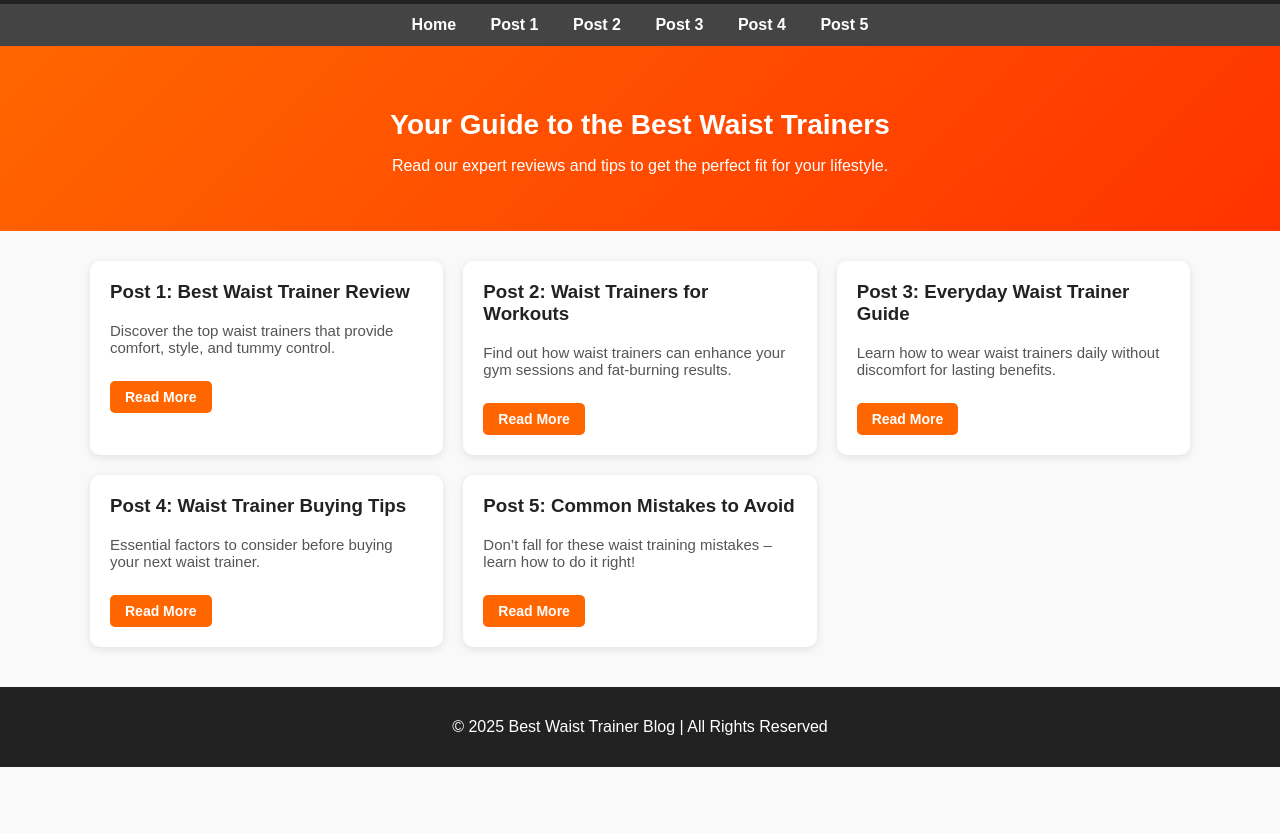
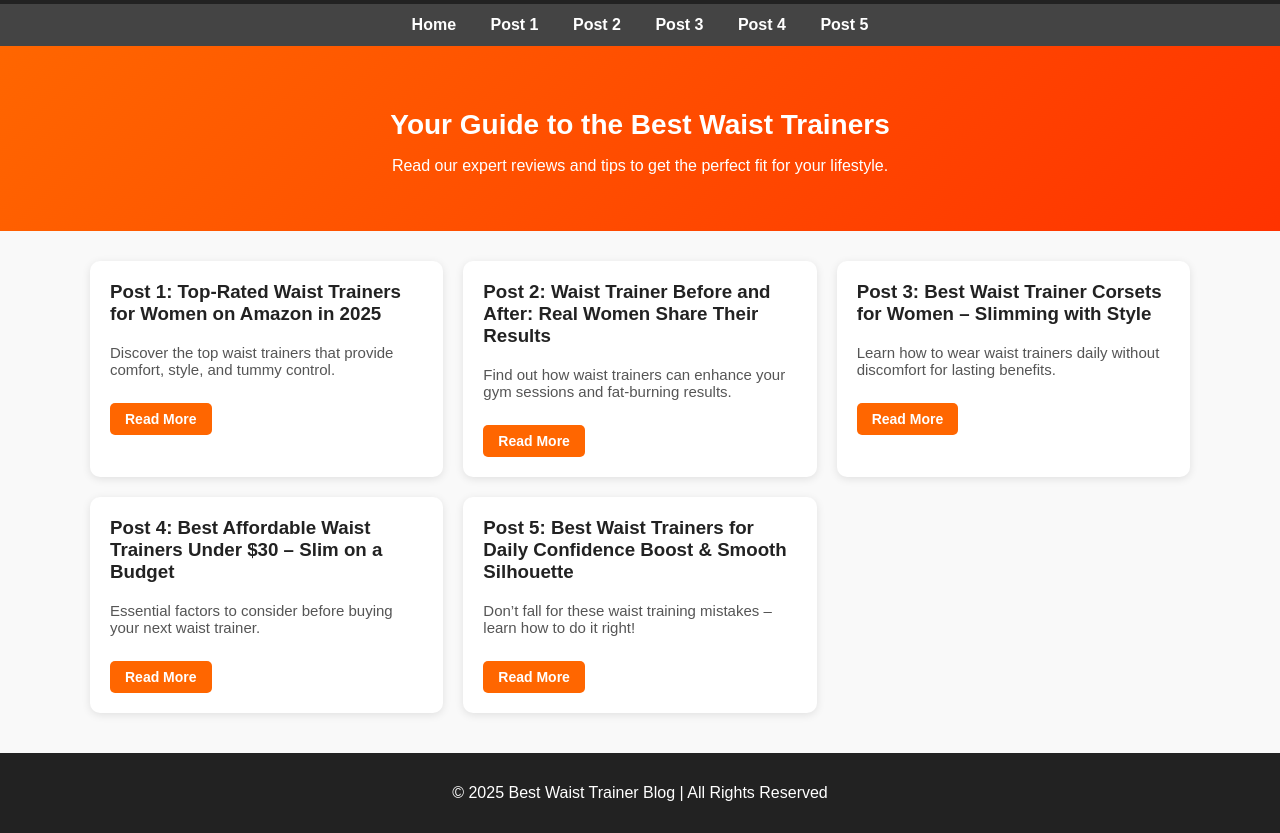
Before and after one commit to bestwaisttrainerforwomen50523-coder/best-waist-trainer-for-women, a plain HTML site: page index.html in a window 1280 px wide. Shown: the part 83-916 px from the top of the page. Before the commit the page ends 850 px from the top, so only its background shows below. Drawn offline with Linux system fonts and the light colour scheme.

Commit message:
Update index.html

```diff
--- a/index.html
+++ b/index.html
@@ -116,27 +116,32 @@
 
   <div class="container">
     <div class="card">
-      <h3>Post 1: Best Waist Trainer Review</h3>
+      <h3>Post 1: Top-Rated Waist Trainers for Women on Amazon in 2025
+</h3>
       <p>Discover the top waist trainers that provide comfort, style, and tummy control.</p>
       <a href="post1.html" class="read-btn">Read More</a>
     </div>
     <div class="card">
-      <h3>Post 2: Waist Trainers for Workouts</h3>
+      <h3>Post 2: Waist Trainer Before and After: Real Women Share Their Results
+</h3>
       <p>Find out how waist trainers can enhance your gym sessions and fat-burning results.</p>
       <a href="post2.html" class="read-btn">Read More</a>
     </div>
     <div class="card">
-      <h3>Post 3: Everyday Waist Trainer Guide</h3>
+      <h3>Post 3: Best Waist Trainer Corsets for Women – Slimming with Style
+</h3>
       <p>Learn how to wear waist trainers daily without discomfort for lasting benefits.</p>
       <a href="post3.html" class="read-btn">Read More</a>
     </div>
     <div class="card">
-      <h3>Post 4: Waist Trainer Buying Tips</h3>
+      <h3>Post 4: Best Affordable Waist Trainers Under $30 – Slim on a Budget
+</h3>
       <p>Essential factors to consider before buying your next waist trainer.</p>
       <a href="post4.html" class="read-btn">Read More</a>
     </div>
     <div class="card">
-      <h3>Post 5: Common Mistakes to Avoid</h3>
+      <h3>Post 5: Best Waist Trainers for Daily Confidence Boost & Smooth Silhouette
+</h3>
       <p>Don’t fall for these waist training mistakes – learn how to do it right!</p>
       <a href="post5.html" class="read-btn">Read More</a>
     </div>
```
